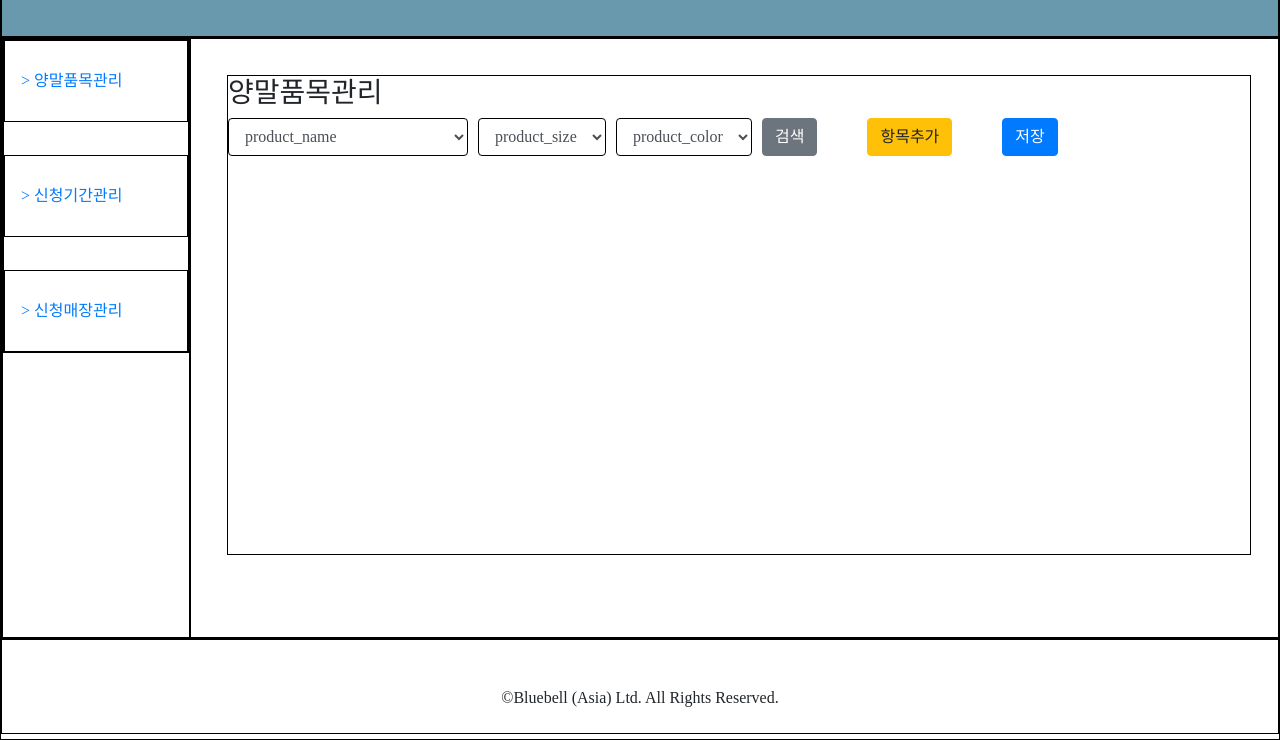
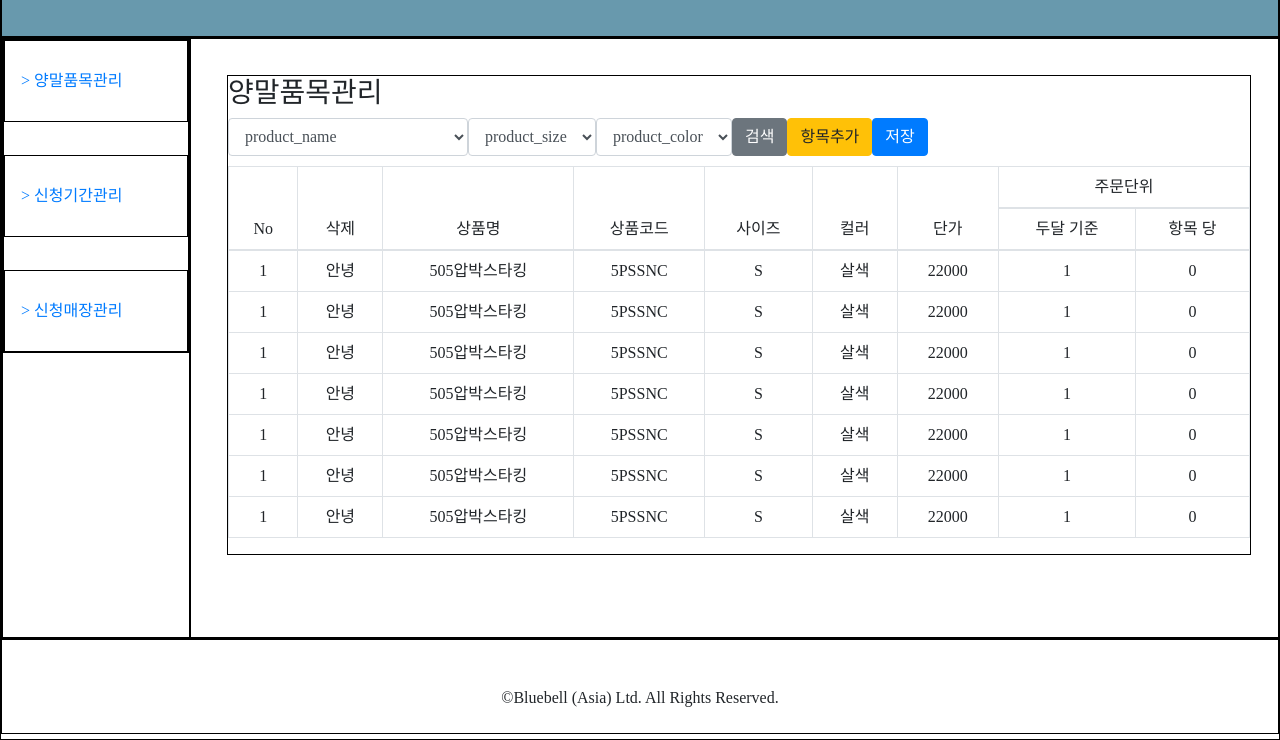
Before and after one commit to eunji0519/sock_order, a plain HTML site: page 양말오더/양말품목관리.html in a window 1280 px wide. Shown: the part 60-800 px from the top of the page. Drawn offline with nearby package versions, Linux system fonts and the light colour scheme.

Commit message:
2시 업로드

```diff
--- a/양말오더/양말품목관리.html
+++ b/양말오더/양말품목관리.html
@@ -122,14 +122,11 @@
             margin: 36px;
         }
 
-        .form-control {
-            border: 1px solid black;
-            margin-right: 10px;
-            width: 100px;
+        #search {
+            margin-top: 2px;
+            margin-bottom: 10px;
         }
-        .btn {
-            margin-right: 50px;
-        }
+
     </style>
 
 </head>
@@ -177,7 +174,7 @@
                     <!-- 제목 -->
                     <h3>양말품목관리</h3>
                     <!-- 검색 -->
-                    <div class="form-group">
+                    <div class="form-group" id="search">
                         <div class="form-inline">
 
                             <select class="form-control">
@@ -192,10 +189,109 @@
                                 <option value="" disabled selected>product_color</option>
                             </select>
                             <button type="submit" class="btn btn-secondary">검색</button>
+                        <div class="form-group">
                             <button type="submit" class="btn btn-warning" id="action">항목추가</button>
                             <button type="submit" class="btn btn-primary" id="action">저장</button>
                         </div>
+                        </div>
                     </div>
+                        <table class="table table-hover table-bordered text-center">
+                            <thead>
+                                <tr>
+                                    <th rowspan="2">No</th>
+                                    <th rowspan="2">삭제</th>
+                                    <th rowspan="2">상품명</th>
+                                    <th rowspan="2">상품코드</th>
+                                    <th rowspan="2">사이즈</th>
+                                    <th rowspan="2">컬러</th>
+                                    <th rowspan="2">단가</th>
+                                    <th colspan="2">주문단위</th>
+                                </tr>
+                                <tr>
+                                    <td>두달 기준</td>
+                                    <td>항목 당</td>
+                                </tr>
+                            </thead>
+                            <tbody>
+                                <tr>
+                                    <td>1</td>
+                                    <td>안녕</td>
+                                    <td>505압박스타킹</td>
+                                    <td>5PSSNC</td>
+                                    <td>S</td>
+                                    <td>살색</td>
+                                    <td>22000</td>
+                                    <td>1</td>
+                                    <td>0</td>
+                                </tr>
+                                <tr>
+                                    <td>1</td>
+                                    <td>안녕</td>
+                                    <td>505압박스타킹</td>
+                                    <td>5PSSNC</td>
+                                    <td>S</td>
+                                    <td>살색</td>
+                                    <td>22000</td>
+                                    <td>1</td>
+                                    <td>0</td>
+                                </tr>
+                                <tr>
+                                    <td>1</td>
+                                    <td>안녕</td>
+                                    <td>505압박스타킹</td>
+                                    <td>5PSSNC</td>
+                                    <td>S</td>
+                                    <td>살색</td>
+                                    <td>22000</td>
+                                    <td>1</td>
+                                    <td>0</td>
+                                </tr>
+                                <tr>
+                                    <td>1</td>
+                                    <td>안녕</td>
+                                    <td>505압박스타킹</td>
+                                    <td>5PSSNC</td>
+                                    <td>S</td>
+                                    <td>살색</td>
+                                    <td>22000</td>
+                                    <td>1</td>
+                                    <td>0</td>
+                                </tr>
+                                <tr>
+                                    <td>1</td>
+                                    <td>안녕</td>
+                                    <td>505압박스타킹</td>
+                                    <td>5PSSNC</td>
+                                    <td>S</td>
+                                    <td>살색</td>
+                                    <td>22000</td>
+                                    <td>1</td>
+                                    <td>0</td>
+                                </tr>
+                                <tr>
+                                    <td>1</td>
+                                    <td>안녕</td>
+                                    <td>505압박스타킹</td>
+                                    <td>5PSSNC</td>
+                                    <td>S</td>
+                                    <td>살색</td>
+                                    <td>22000</td>
+                                    <td>1</td>
+                                    <td>0</td>
+                                </tr>
+                                <tr>
+                                    <td>1</td>
+                                    <td>안녕</td>
+                                    <td>505압박스타킹</td>
+                                    <td>5PSSNC</td>
+                                    <td>S</td>
+                                    <td>살색</td>
+                                    <td>22000</td>
+                                    <td>1</td>
+                                    <td>0</td>
+                                </tr>
+                            </tbody>
+                            </table>
                     <!-- 메인 컨텐츠 -->
                 </div>
 
```
